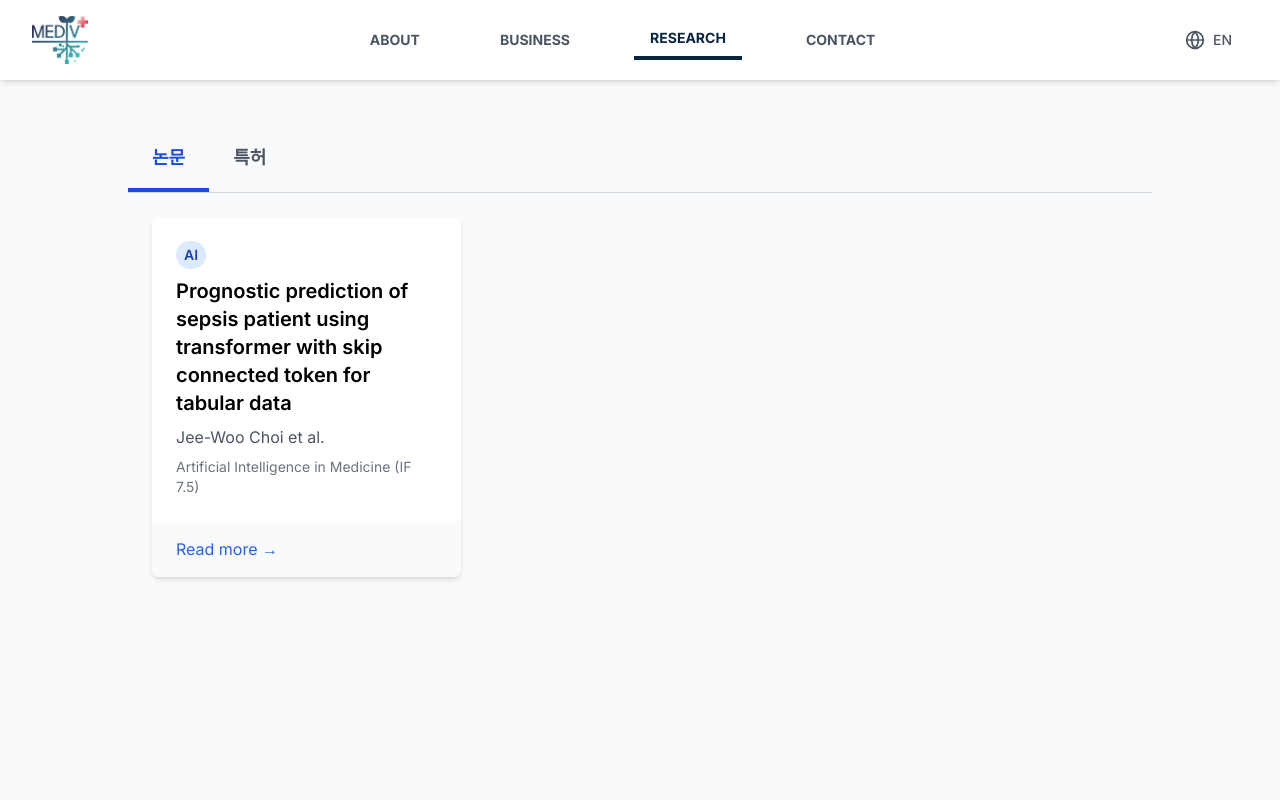
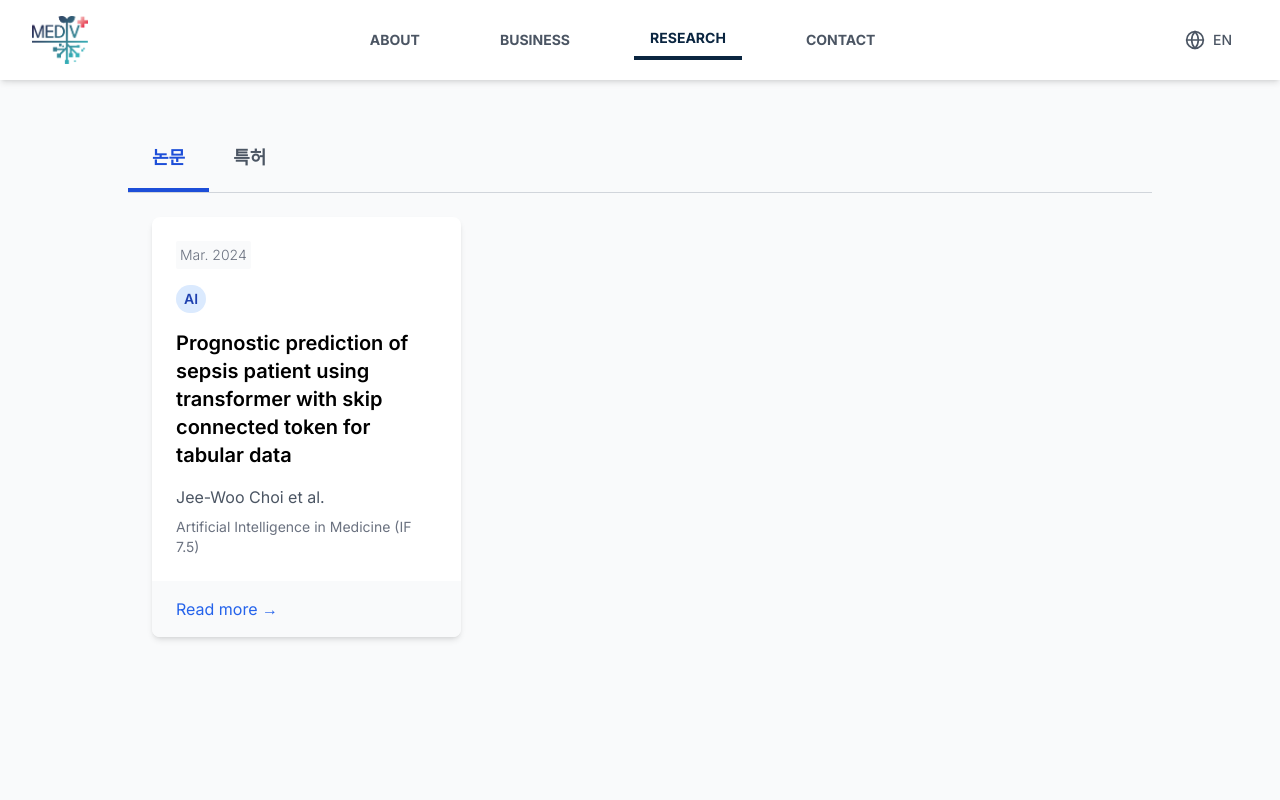
Before and after one commit to hi-rachel/mediv, a Next.js app: page /research in a window 1280 px wide. Shown: the top 800 px of the page. Built offline with nearby package versions, Linux system fonts and the light colour scheme.

Commit message:
style: 간격 수정, 날짜 표시

```diff
--- a/app/research/Patents.tsx
+++ b/app/research/Patents.tsx
@@ -1,4 +1,5 @@
 import patents from "@/app/data/patents";
+import { getMonthName } from "../utils/helpers";
 
 const Patents: React.FC = () => {
   return (
@@ -8,10 +9,14 @@ const Patents: React.FC = () => {
           key={index}
           className="bg-white rounded-lg shadow-md p-6 hover:shadow-lg transition-shadow duration-300"
         >
-          <span className="inline-block px-2 py-1 bg-green-100 text-green-800 rounded-full text-sm font-semibold mb-2">
+          <div className="text-sm text-gray-500 rounded-sm bg-gray-50 p-1 mb-4 w-fit">
+            {getMonthName(patent.month)}. {patent.year}
+          </div>
+
+          <span className="inline-block px-2 py-1 bg-green-100 text-green-800 rounded-full text-sm font-semibold mb-4">
             {patent.category}
           </span>
-          <h3 className="text-xl font-semibold mb-2">{patent.title}</h3>
+          <h3 className="text-xl font-semibold mb-8">{patent.title}</h3>
           <p className="text-gray-600">출원번호: {patent.patentNumber}</p>
         </div>
       ))}
--- a/app/research/Publications.tsx
+++ b/app/research/Publications.tsx
@@ -1,5 +1,6 @@
 import publications from "@/app/data/publications";
 import Link from "next/link";
+import { getMonthName } from "../utils/helpers";
 
 const Publications: React.FC = () => {
   return (
@@ -10,12 +11,18 @@ const Publications: React.FC = () => {
           className="bg-white rounded-lg shadow-md overflow-hidden hover:shadow-lg transition-shadow duration-300"
         >
           <div className="p-6">
-            <span className="inline-block px-2 py-1 bg-blue-100 text-blue-800 rounded-full text-sm font-semibold mb-2">
+            <div className="text-sm rounded-sm bg-gray-50 p-1 w-fit text-gray-500 mb-4 font-light">
+              {getMonthName(publication.month)}. {publication.year}
+            </div>
+
+            <span className="inline-block px-2 py-1 bg-blue-100 text-blue-800 rounded-full text-sm font-semibold mb-4">
               {publication.category}
             </span>
-            <h3 className="text-xl font-semibold mb-2">{publication.title}</h3>
+            <h3 className="text-xl font-semibold mb-4">{publication.title}</h3>
             <p className="text-gray-600 mb-2">{publication.author}</p>
-            <p className="text-gray-500 text-sm">{publication.publication}</p>
+            {publication.publication && (
+              <p className="text-gray-500 text-sm">{publication.publication}</p>
+            )}
           </div>
           <div className="px-6 py-4 bg-gray-50">
             <Link
```
